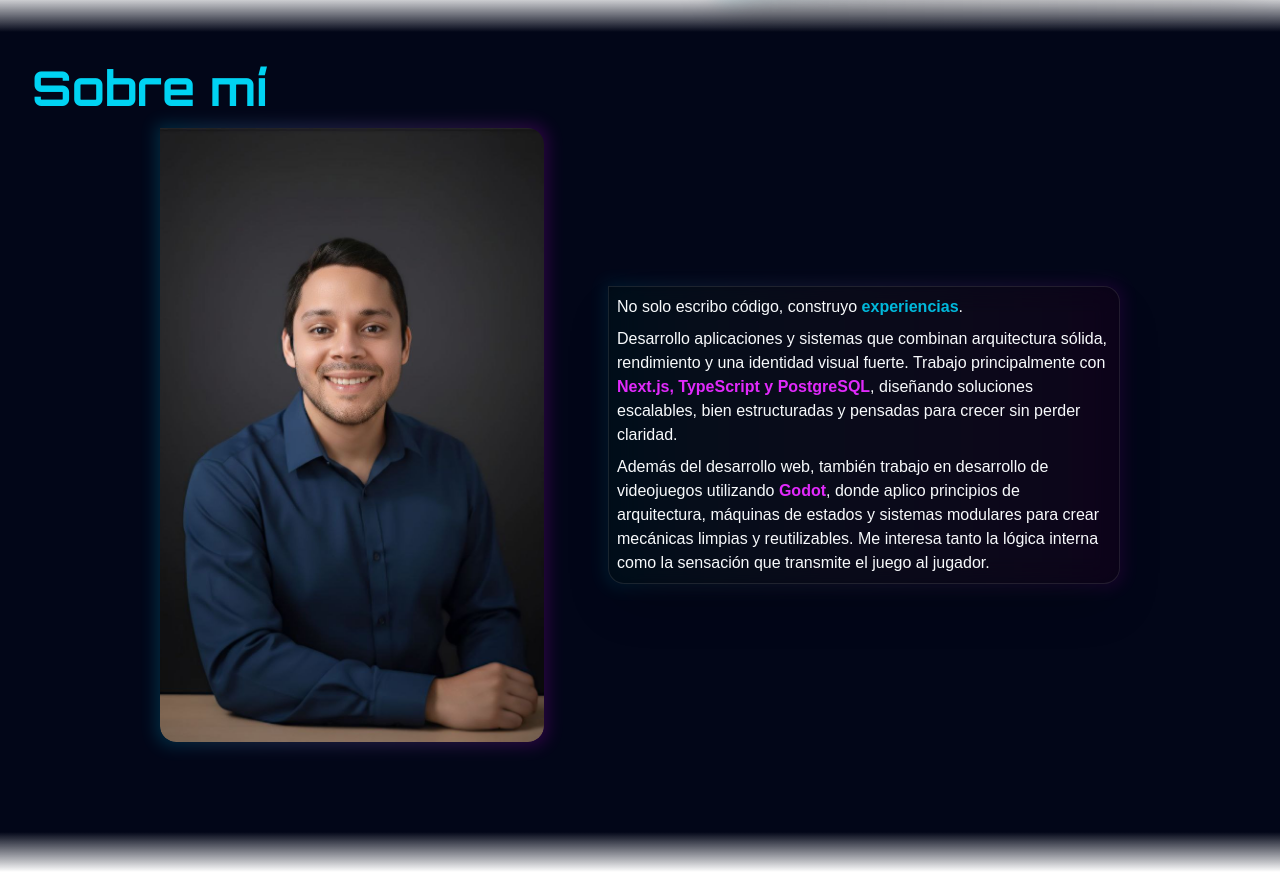
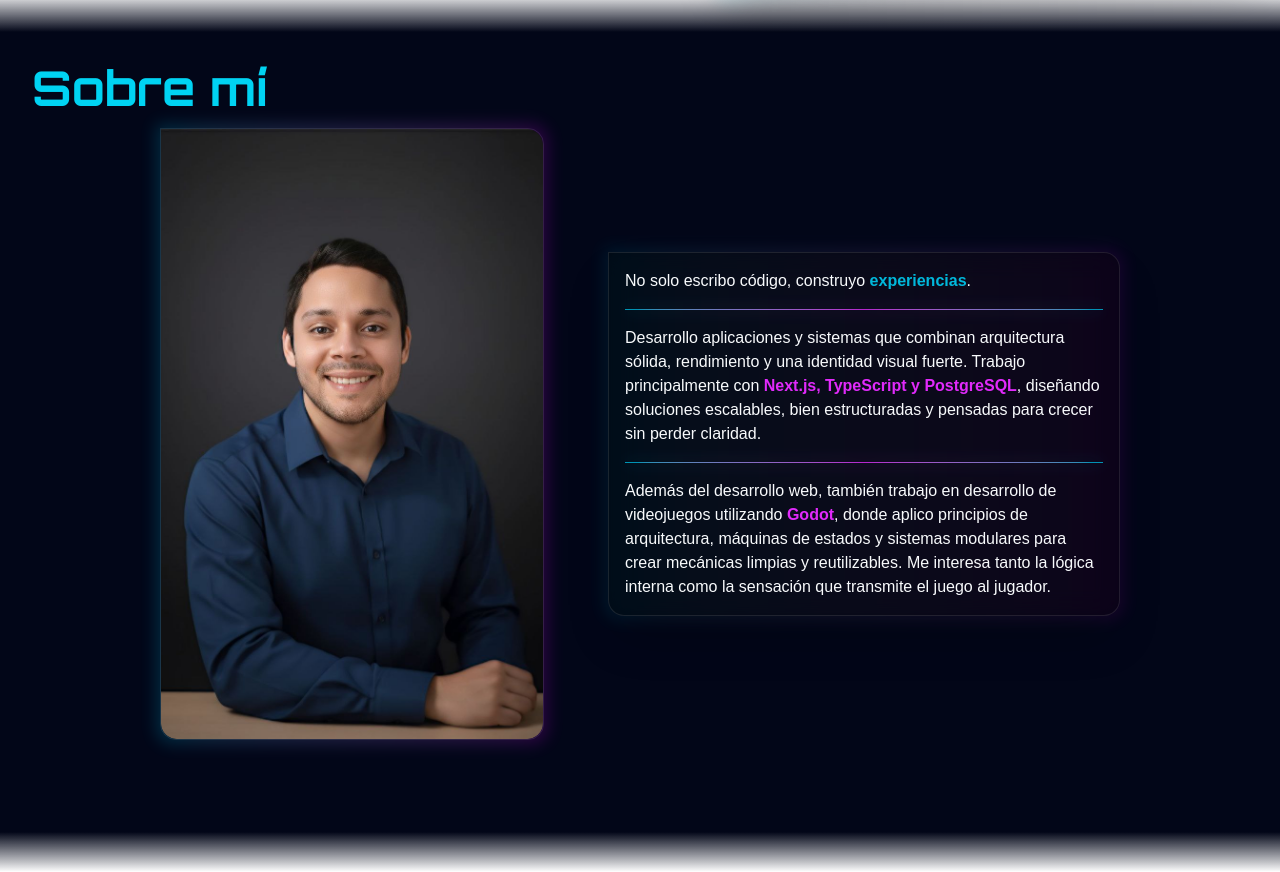
Before and after one commit to RaulRangelxD/raul-portfolio, a Next.js app: page / in a window 1280 px wide. Shown: the part 808-1680 px from the top of the page. Built offline with nearby package versions, Linux system fonts and the light colour scheme.

Commit message:
add glowdivider

```diff
--- a/src/components/Description.tsx
+++ b/src/components/Description.tsx
@@ -1,5 +1,6 @@
 import { motion } from 'motion/react'
 import Image from 'next/image'
+import GlowDivider from '@/components/GlowDivider'
 
 export default function Description() {
   return (
@@ -24,7 +25,7 @@ export default function Description() {
           >
             <div className='absolute -inset-1 bg-linear-to-r from-cyan-500 to-fuchsia-600 rounded-b-2xl rounded-r-2xl blur opacity-20 group-hover:opacity-40 transition duration-500'></div>
 
-            <div className='w-[50vw] md:w-[30vw] rounded-b-2xl rounded-r-2xl overflow-hidden relative'>
+            <div className='w-[50vw] md:w-[30vw] border border-white/10 rounded-b-2xl rounded-r-2xl overflow-hidden relative'>
               <Image
                 src='/yo.jpg'
                 alt='yo'
@@ -36,14 +37,14 @@ export default function Description() {
             </div>
           </motion.div>
           <motion.div
-            initial={{ opacity: 0, y: 40 }}
-            whileInView={{ opacity: 1, y: 0 }}
+            initial={{ opacity: 0, x: 40 }}
+            whileInView={{ opacity: 1, x: 0 }}
             viewport={{ amount: 0.5, once: true }}
             className='relative group'
           >
             <div className='absolute -inset-1 bg-linear-to-r from-cyan-500 to-fuchsia-600 rounded-b-2xl rounded-r-2xl blur opacity-10 group-hover:opacity-30 transition duration-500'></div>
 
-            <div className='relative w-[80vw] md:w-[40vw] flex flex-col items-start gap-2 p-2 bg-black/40 backdrop-blur-md border border-white/10 rounded-b-2xl rounded-r-2xl overflow-hidden shadow-2xl'>
+            <div className='relative w-[80vw] md:w-[40vw] flex flex-col items-start gap-4 p-4 bg-black/40 backdrop-blur-md border border-white/10 rounded-b-2xl rounded-r-2xl overflow-hidden shadow-2xl'>
               <p className='text-start'>
                 No solo escribo código, construyo{' '}
                 <span className='text-cyan-500 font-extrabold'>
@@ -51,6 +52,7 @@ export default function Description() {
                 </span>
                 .
               </p>
+              <GlowDivider />
               <p className='text-start'>
                 Desarrollo aplicaciones y sistemas que combinan arquitectura
                 sólida, rendimiento y una identidad visual fuerte. Trabajo
@@ -61,6 +63,7 @@ export default function Description() {
                 , diseñando soluciones escalables, bien estructuradas y pensadas
                 para crecer sin perder claridad.
               </p>
+              <GlowDivider />
               <p className='text-start'>
                 Además del desarrollo web, también trabajo en desarrollo de
                 videojuegos utilizando{' '}
--- /dev/null
+++ b/src/components/GlowDivider.tsx
@@ -0,0 +1,19 @@
+import { motion } from 'motion/react'
+
+export default function GlowDivider() {
+  return (
+    <motion.div
+      initial={{ scaleX: 0, opacity: 0 }}
+      whileInView={{ scaleX: 1, opacity: 0.8 }}
+      transition={{ duration: 0.6, ease: 'easeOut' }}
+      viewport={{ once: true }}
+      className='relative w-full h-px'
+    >
+      {/* Glow */}
+      <div className='absolute inset-0 bg-gradient-to-r from-cyan-500 via-fuchsia-500 to-cyan-500 blur-sm opacity-70' />
+
+      {/* Línea base */}
+      <div className='absolute inset-0 bg-gradient-to-r from-cyan-500 via-fuchsia-500 to-cyan-500' />
+    </motion.div>
+  )
+}
```
